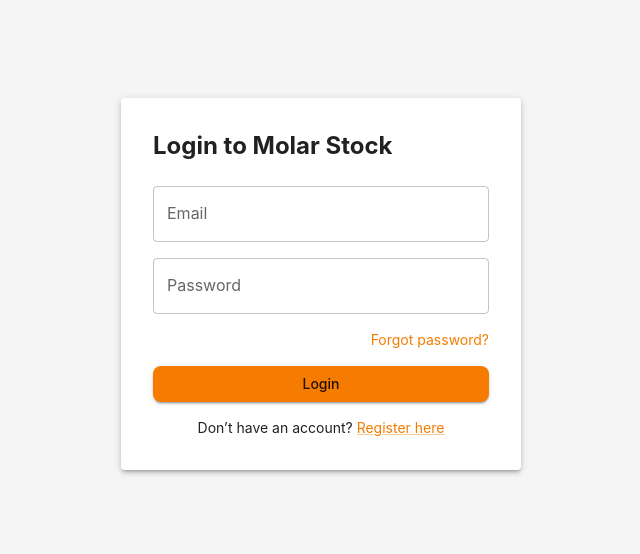
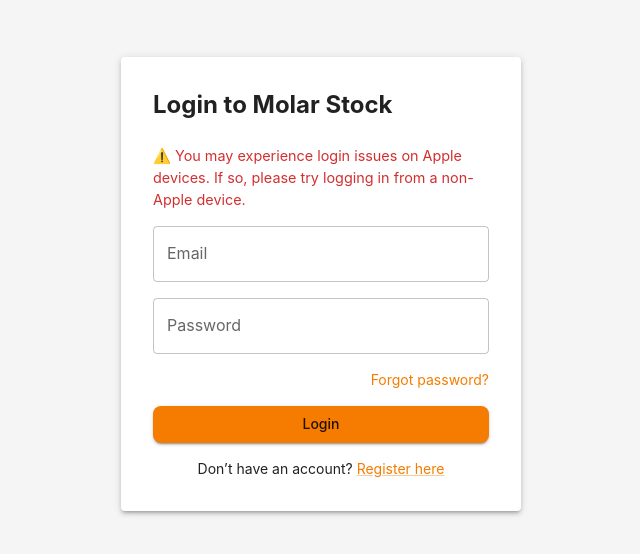
Before and after one commit to dockymike/molar-stock-front-end, a React (Vite) app: page /login in a window 1280 px wide. Shown: the part 116-670 px from the top of the page, without its empty margins (319-959 px from the left). Built offline with nearby package versions, Linux system fonts and the light colour scheme; no server answers.

Commit message:
added apple issues in login

```diff
--- a/src/pages/LoginPage.jsx
+++ b/src/pages/LoginPage.jsx
@@ -42,6 +42,9 @@
 
   return (
     <AuthFormWrapper title="Login to Molar Stock">
+      <div style={{ marginBottom: '1rem', color: '#d32f2f', fontSize: '0.9rem' }}>
+        ⚠️ You may experience login issues on Apple devices. If so, please try logging in from a non-Apple device.
+      </div>
       <LoginForm onSubmit={handleLogin} />
     </AuthFormWrapper>
   )
```
